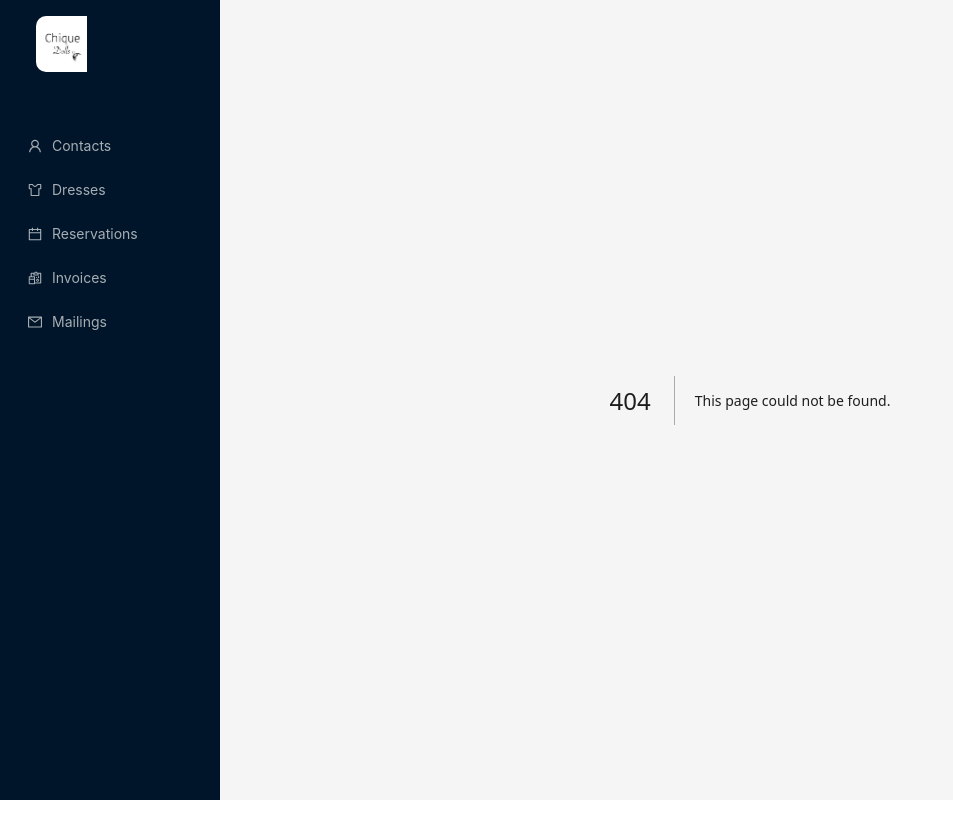
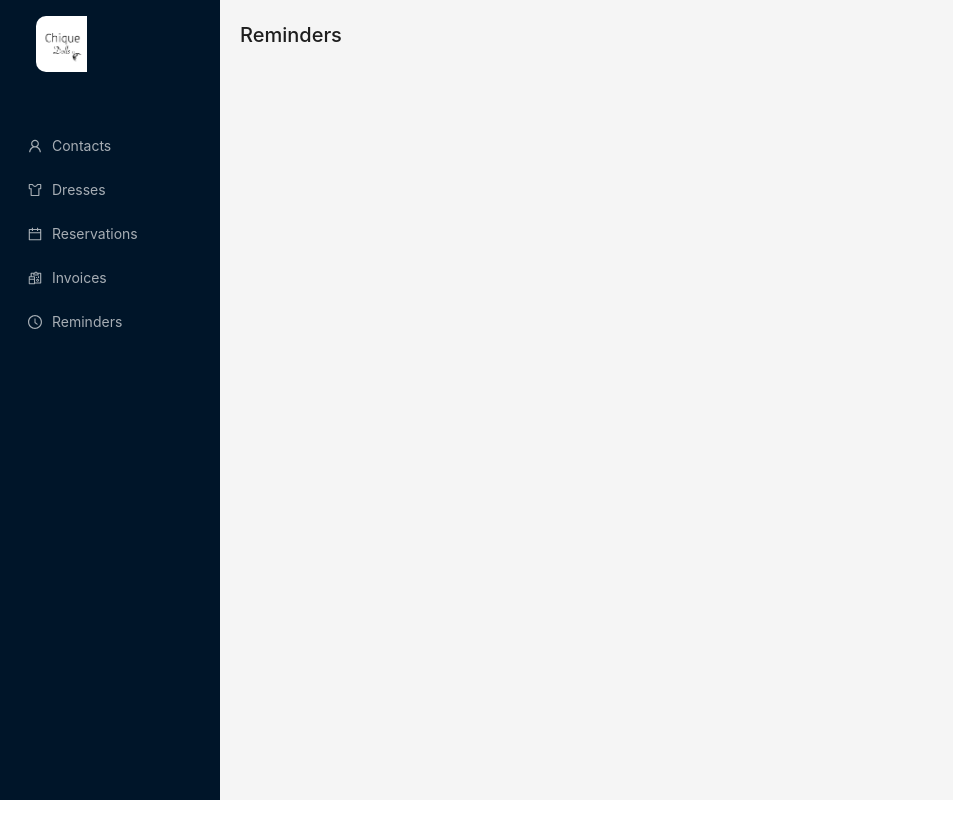
Before and after one commit to artiole-abdyli/manageInvoices, a Next.js app: page /reminders in a window 1280 px wide. Before the commit this address had no page. Shown: the top 838 px of the page, without its empty margins (0-953 px from the left). Built offline with nearby package versions, Linux system fonts and the light colour scheme.

Commit message:
validation added on products

```diff
--- a/app/products/page.tsx
+++ b/app/products/page.tsx
@@ -3,6 +3,7 @@ import {
   Button,
   Form,
   Input,
+  InputNumber,
   Modal,
   Popconfirm,
   Table,
@@ -252,8 +253,12 @@ export default function ProductsPage() {
           onFinish={handleCreate}
           style={{ paddingTop: "20px", paddingBottom: "20px" }}
         >
-          <Form.Item name="name" label="Name">
-            <Input name="name" />
+          <Form.Item
+            name="name"
+            label="Name"
+            rules={[{ required: true, message: "Please enter name" }]}
+          >
+            <Input name="name" required />
           </Form.Item>
           <Form.Item
             name="image"
@@ -271,7 +276,7 @@ export default function ProductsPage() {
             </Upload>
           </Form.Item>
           <Form.Item name="price" label="Price">
-            <Input name="price" />
+            <InputNumber name="price" />
           </Form.Item>
           <Form.Item name="description" label="Short description">
             <Input name="description" />
--- /dev/null
+++ b/app/reminders/page.tsx
@@ -0,0 +1,18 @@
+export default function RemindersPage() {
+  return (
+    <>
+      <div
+        style={{
+          display: "flex",
+          justifyContent: "space-between",
+          alignItems: "center",
+          margin: "20px 0",
+        }}
+      >
+        <h1 style={{ margin: 0, fontSize: "20px", fontWeight: "500" }}>
+          Reminders
+        </h1>
+      </div>{" "}
+    </>
+  );
+}
--- a/src/components/sidebar/Sidebar.tsx
+++ b/src/components/sidebar/Sidebar.tsx
@@ -17,6 +17,7 @@ import {
 } from "@ant-design/icons";
 import { url } from "inspector";
 import { useRouter } from "next/navigation";
+import { ClockCircleOutlined } from "@ant-design/icons";
 
 const { Sider, Header, Content } = Layout;
 const SiderLayout: React.FC<PropsWithChildren> = ({ children }) => {
@@ -85,9 +86,9 @@ const SiderLayout: React.FC<PropsWithChildren> = ({ children }) => {
                 label: "Invoices",
               },
               {
-                key: "mailings",
-                icon: <MailOutlined />,
-                label: "Mailings",
+                key: "reminders",
+                icon: <ClockCircleOutlined />,
+                label: "Reminders",
               },
             ]}
             style={{ flex: 1 }}
```
